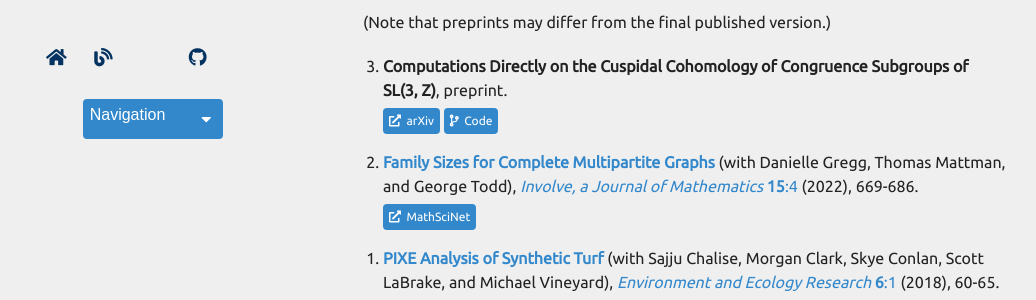
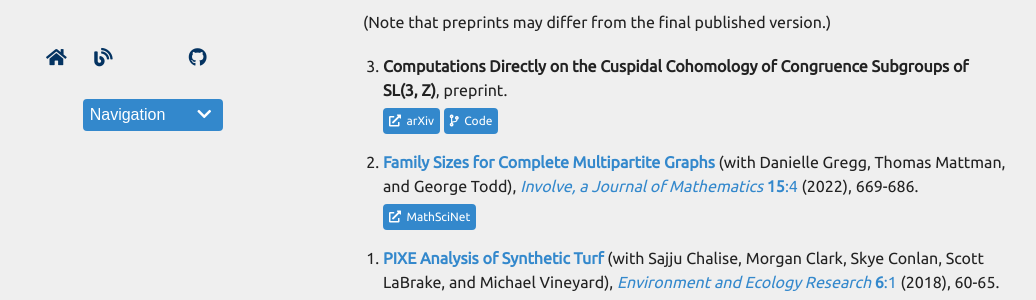
Before and after one commit to zporat/zporat.github.io, a Jekyll site: the page built from index.md, in a window 1280 px wide. Shown: the part 471-771 px from the top of the page, without its empty margins (102-1138 px from the left). Built offline with Jekyll 4.4.1, drawn with Linux system fonts in a browser that asks for light colours; nearby versions of some CDN libraries; a style sheet for code colours, icons or effects is not loaded; our own code applies the rules of GitHub Pages for plain Markdown files.

Commit message:
css update

```diff
--- a/_layouts/homepage.html
+++ b/_layouts/homepage.html
@@ -94,7 +94,7 @@
         <br>
 
         <div class="dropdown">
-          <button class="dropbtn">Navigation<i class="fas fa-caret-down" aria-hidden="true"></i></button>
+          <button class="dropbtn">Navigation<i class="fas fa-chevron-down" aria-hidden="true"></i></button>
           <div class="dropdown-content">
             <a href="#about">About</a>
             <a href="#papers">Papers</a>
--- a/_sass/minimal-light-no-dark-mode.scss
+++ b/_sass/minimal-light-no-dark-mode.scss
@@ -592,7 +592,7 @@ footer {
 
 .dropbtn i {
   float: right;
-  padding: 5px;
+  padding-right: 5px;
 }
 
 /* The container <div> - needed to position the dropdown content */
@@ -605,7 +605,7 @@ footer {
 /* Dropdown Content (Hidden by Default) */
 .dropdown-content {
   display: none;
-  position: absolute;
+  position: relative;
   background-color: #f1f1f1;
   width: 75%;
   box-shadow: 0px 8px 16px 0px rgba(0,0,0,0.2);
```
